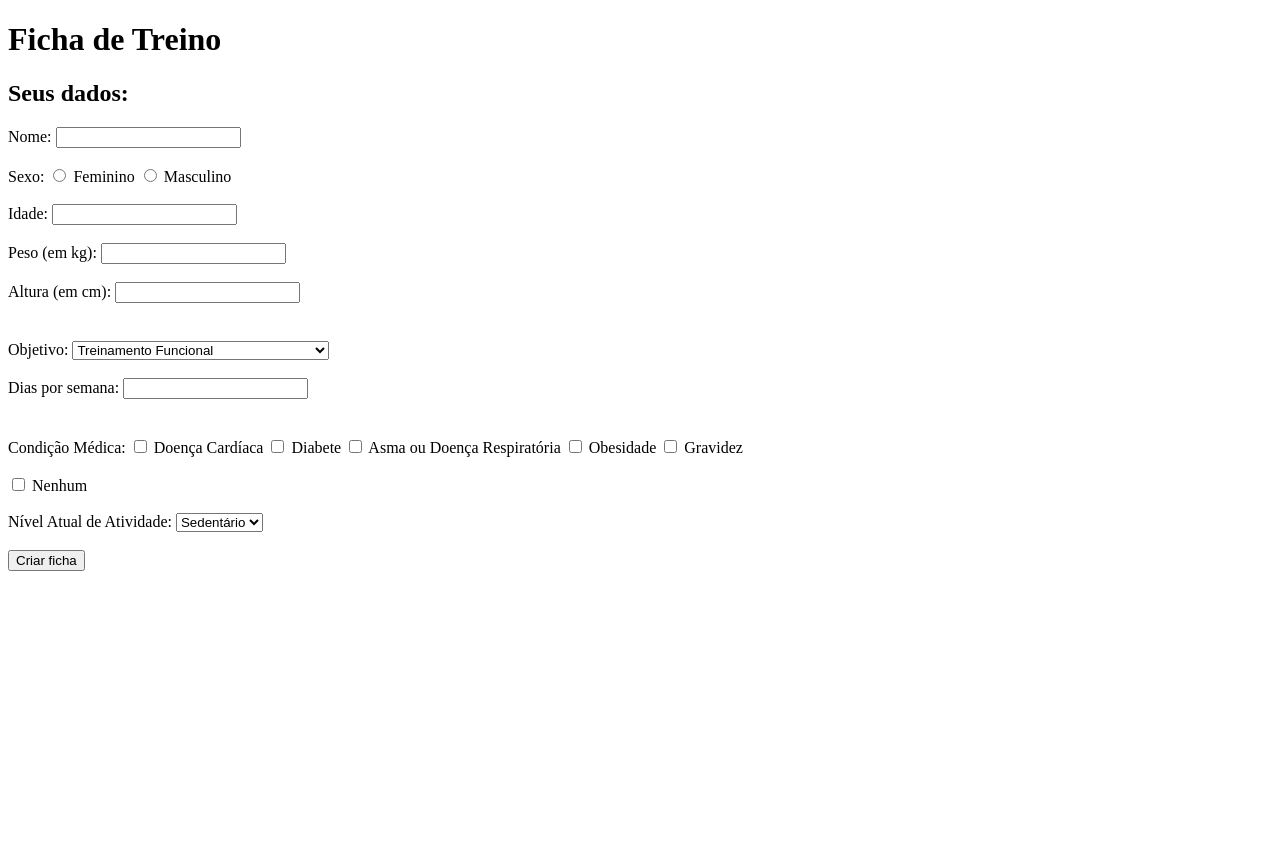
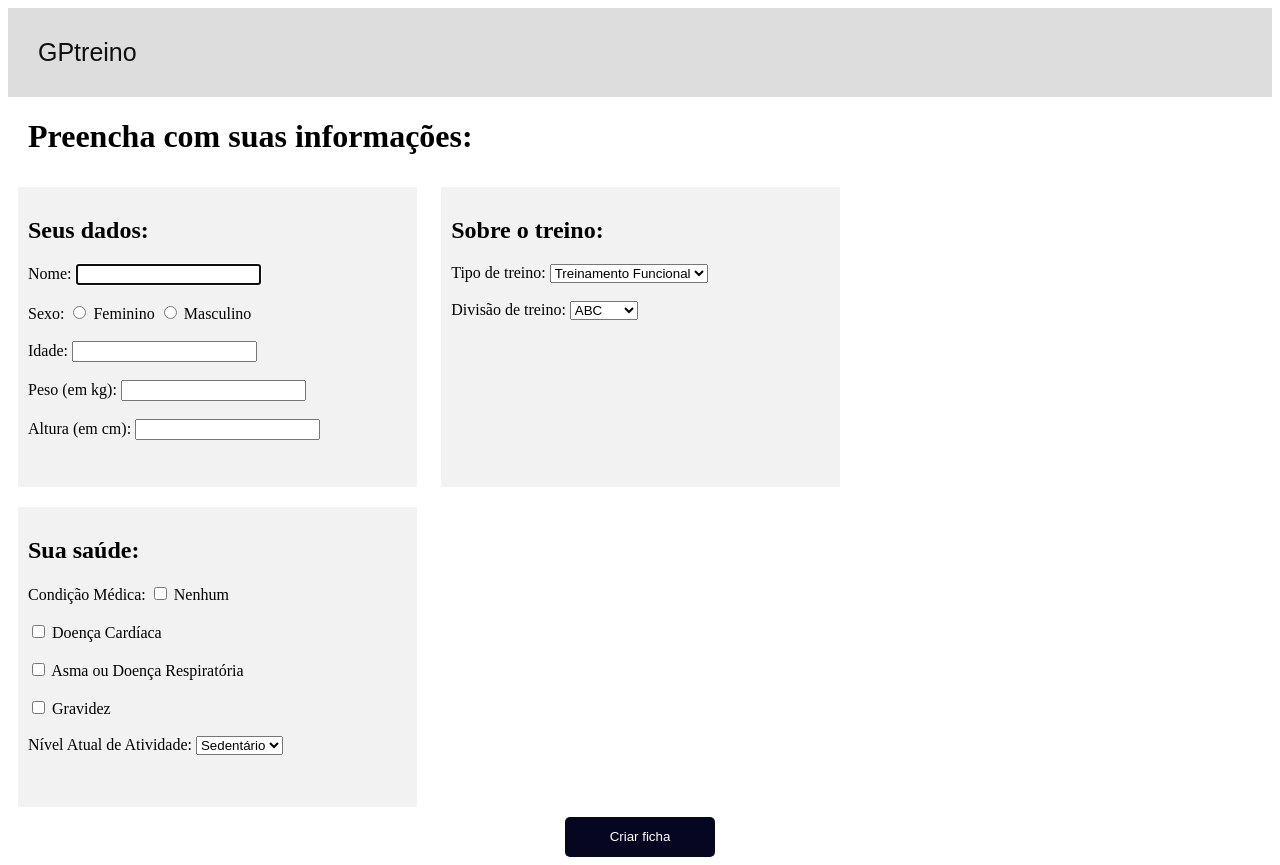
Before and after one commit to restrelas/gptreino, a Flask app: page / in a window 1280 px wide. Before the commit the page ends 571 px from the top, so only its background shows below. Run offline with Flask 3, Linux system fonts and the light colour scheme; some web fonts are replaced.

Commit message:
finalizando

```diff
--- a/app.py
+++ b/app.py
@@ -28,18 +28,17 @@ def receber_dados():
     idade = request.form.get('idade')
     peso = int(request.form.get('peso'))
     altura = int(request.form.get('altura'))
-    objetivo = request.form.get('objetivo')
-    dias = request.form.get('dias')
+    tipo_treino = request.form.get('tipo_treino')
+    divisao_treino = request.form.get('divisao_treino')
     condicao_med = request.form.get('condicao_med[]')
     nivel_atual = request.form.get('nivel_atual')
 
-    dadosPessoais = utils.get_dados_pessoais(nome, sexo, idade,  peso, altura, objetivo, dias, condicao_med, nivel_atual)
+    if condicao_med == None:
+        condicao_med = "nenhum"
 
-    # print(dadosPessoais)
+    dadosPessoais = utils.get_dados_pessoais(nome, sexo, idade,  peso, altura, tipo_treino, divisao_treino, condicao_med, nivel_atual)
 
     csv_data = main.conversation(dadosPessoais)
-
-    # print(csv_data)
 
     session['csv_data'] = csv_data
 
--- a/main.py
+++ b/main.py
@@ -17,8 +17,8 @@ def conversation(dadosPessoais):
         {"role":"assistant", "content": json.dumps(dadosPessoais)},
         {"role": "user", "content": f"""
             Você é um personal trainer e precisa criar uma ficha de treino para {dadosPessoais['nome']}
-            A ficha deve ser dividida por letras para {dadosPessoais['dias']} dias.
-            Numero de exercícios mínimos por treino = 6, máximo = 8.
+            A ficha deve ser dividida em {dadosPessoais['divisao_treino']}.
+            A quantidade de exercícios deve ser variando para cada letra de 7 a 10 exercicios.
             A ficha deve estar estritamente estruturada em CSV,
             com as colunas: 'Treino' (Letra), 'Exercício', 'Séries', 'Repetições' e 'Descanso (segundos)'.
         """}
--- /dev/null
+++ b/static/custom-nav.js
@@ -0,0 +1,38 @@
+class Custom_nav extends HTMLElement{
+
+    constructor(){
+        super()
+    }
+
+    connectedCallback() {
+        let shadow = this.attachShadow({ mode: "closed" });
+        const style = document.createElement("style");
+        style.textContent = `
+          nav a {
+            text-decoration: none;
+            font-family: 'Stock Quote', sans-serif;
+            color: #0f0f0f;
+            font-size: 25px;
+          }
+
+          nav  {
+            background-color: #ddd;
+            padding: 30px;
+          }
+        `;
+
+        const nav = document.createElement("nav");
+        const link = document.createElement("a");
+        link.setAttribute("id", "gptreino");
+        link.setAttribute("href", "/");
+        link.textContent = "GPtreino";
+
+        nav.appendChild(link);
+
+        shadow.appendChild(style);
+        shadow.appendChild(nav);
+      }
+
+}
+
+customElements.define("custom-nav",Custom_nav);
--- /dev/null
+++ b/static/home.css
@@ -0,0 +1,40 @@
+.dados-container, .treino-container, .saude-container {
+    vertical-align: top;
+    display: inline-block;
+    width: 30%;
+
+    height: 280px;
+    margin: 10px;
+    background-color: #f2f2f2;
+    padding: 10px;
+}
+
+button#enviar {
+    display: block;
+    margin: 0 auto;
+    width: 150px;
+    height: 40px;
+    background-color: #070621;
+    color: #fff;
+    border: none;
+    border-radius: 5px;
+}
+
+button#enviar:hover {
+    background-color: #0056b3;
+}
+
+#mensagem {
+    text-align: center;
+    font-family: "Arial", sans-serif;
+    font-size: 24px;
+    margin-top: 20px;
+}
+
+h1 {
+    padding: 0 20px;
+}
+
+input.invalid {
+    border-color: red;
+}
--- a/static/home.js
+++ b/static/home.js
@@ -1,12 +1,74 @@
+
+function validate(){
+    var form = document.getElementById('formulario');
+    var msg = document.getElementById('mensagem');
+    var idade = document.getElementById('idade');
+
+    var valid = true;
+
+    var inputs = []
+    inputs.push(document.getElementById('nome'));
+    inputs.push(document.getElementById('peso'));
+    inputs.push(document.getElementById('altura'));
+
+    for (var i=0; i < inputs.length; i++){
+        if(!inputs[i].value){
+            inputs[i].classList.add("invalid");
+            msg.innerText = "Preencha todos os campos!";
+            valid = false;
+        }else{
+            inputs[i].classList.remove("invalid");
+        }
+    }
+
+    var sexoF = document.getElementById('feminino');
+    var sexoM = document.getElementById('masculino');
+
+    if(!sexoF.checked && !sexoM.checked){
+        msg.innerText = "Preencha todos os campos!";
+        valid = false;
+    }
+
+    if (!idade.value){
+        idade.classList.add("invalid");
+        msg.innerText = "Preencha todos os campos!";
+        valid = false;
+    }
+    else if (idade.value < 18){
+        idade.classList.add("invalid");
+        msg.innerText = "Idade deve ser maior de 18!";
+        valid = false;
+    }
+    msg.style.display = 'block';
+
+    if (valid == true){
+        msg.innerText = "Estou criando uma ficha de treino, aguarde um pouco ..."
+
+        form.action = '/receber-dados';
+        form.submit();
+    }
+}
+
 function init() {
-    document.getElementById('enviar').addEventListener('click', function() {
-        // Exibir mensagem de "processando"
-        document.getElementById('processando').style.display = 'block';
+    var form = document.getElementById('formulario');
 
-        // Submeter o formulário for the processing page
-        document.getElementById('formulario').action = '/receber-dados';
-        document.getElementById('formulario').submit();
+    document.getElementById('enviar').addEventListener('click', validate);
+
+    // Pular entre os inputs com enter
+    var inputs = form.querySelectorAll('input, select');
+
+    for (var i = 0; i < inputs.length; i++) {
+        inputs[i].addEventListener('keydown', function(event) {
+            if (event.key === 'Enter') {
+                event.preventDefault();
+
+                var index = Array.prototype.indexOf.call(inputs, event.target);
+                if (index < inputs.length - 1) {
+                    inputs[index + 1].focus();
+                }
+            }
         });
+    }
 }
 
 document.addEventListener('DOMContentLoaded', init);
--- a/templates/ficha_treino.html
+++ b/templates/ficha_treino.html
@@ -3,9 +3,13 @@
   <head>
     <meta charset="utf-8">
     <link rel="stylesheet" href="static/tabela.css" />
-    <title>Teste</title>
+    <script src="/static/custom-nav.js " type="module"></script>
+    <link href="https://fonts.cdnfonts.com/css/stock-quote" rel="stylesheet">
+    <title>Ficha de treino</title>
   </head>
   <body>
+    <custom-nav></custom-nav>
+
     <h1>Ficha de treino</h1>
 
     <div class="container">
--- a/templates/home.html
+++ b/templates/home.html
@@ -2,60 +2,68 @@
 <html>
 <head>
     <meta charset="UTF-8">
-    <script src="/static/home.js"></script>
+    <script src="/static/home.js" type="module"></script>
+    <script src="/static/custom-nav.js " type="module"></script>
+    <link rel="stylesheet" href="static/home.css" />
+    <link href="https://fonts.cdnfonts.com/css/stock-quote" rel="stylesheet">
     <title>Ficha de Treino</title>
 </head>
 <body>
-    <h1>Ficha de Treino</h1>
+  	<custom-nav></custom-nav>
+
+    <h1>Preencha com suas informações:</h1>
 
     <form id="formulario" method="post" action="/receber-dados">
-        <div>
-            <h2> Seus dados: </h2>
-            Nome: <input type="text" id="nome" name="nome" required><br><br>
-
-            <label>Sexo:</label>
+      <div  class="dados-container">
+      		<h2> Seus dados: </h2>
+            Nome: <input type="text" id="nome" name="nome" required autofocus><br><br>
+            Sexo:
             <input type="radio" id="feminino" name="sexo" value="feminino" required>
             <label for="feminino">Feminino</label>
             <input type="radio" id="masculino" name="sexo" value="masculino" required>
             <label for="masculino">Masculino</label><br><br>
 
-            Idade: <input type="number" id="idade" name="idade" required min="0"><br><br>
+            Idade:
+            <input type="number" id="idade" name="idade" required min="0"><br><br>
 
-            <label for="peso">Peso (em kg):</label>
-            <input type="number" id="peso" name="peso" required><br><br>
+            Peso (em kg):
+            <input type="number" id="peso" name="peso" required min="30"><br><br>
 
-            <label for="altura">Altura (em cm):</label>
-            <input type="number" id="altura" name="altura" required><br><br>
-
-            <h2> </h2>
-            <label>Objetivo:</label>
-            <select name="objetivo" required>
+           	Altura (em cm):
+            <input type="number" id="altura" name="altura" required min="100"><br><br>
+      </div>
+      <div  class="treino-container">
+            <h2> Sobre o treino: </h2>
+        	<label>Tipo de treino:</label>
+            <select name="tipo_treino" required>
                 <option value="treinamento_funcional">Treinamento Funcional</option>
-                <option value="perda_de_peso">Perda de Peso</option>
-                <option value="ganho_de_massa_muscular">Ganho de Massa Muscular</option>
-                <option value="resistencia_cardiovascular">Melhoria da Resistência Cardiovascular</option>
-                <option value="melhoria_da_flexibilidade">Melhoria de Flexibilidade</option>
-                <option value="melhoria_de_postura">Melhoria de Postura</option>
-                <option value="alivio_de_dores_cronicas">Alívio de Dores Crônicas</option>
+                <option value="treino leve">Treino leve</option>
+                <option value="treino cardiovascular">Treino cardiovascular</option>
+                <option value="treino de definição">Treino de definição</option>
+                <option value="treino de força">Treino de força</option>
+                <option value="treino de hipertrofia">Treino de hipertrofia</option>
             </select><br><br>
 
-            <label for="dias">Dias por semana:</label>
-            <input type="number" id="dias" name="dias" required min="0"><br><br>
+            <label>Divisão de treino:</label>
+            <select name="divisao_treino" required>
+                <option value="ABC">ABC</option>
+                <option value="ABCD">ABCD</option>
+                <option value="ABCDE">ABCDE</option>
+            </select><br><br>
+      </div>
 
-            <h2> </h2>
+      <div  class="saude-container">
+        <h2> Sua saúde: </h2>
+        <h2> </h2>
             <label>Condição Médica:</label>
+            <input type="checkbox" id="nenhum" name="condicao_med[]" value="nehuma condiçao medica">
+            <label for="nenhum">Nenhum</label><br><br>
             <input type="checkbox" id="doenca_cardiaca" name="condicao_med[]" value="doença cardiaca">
-            <label for="doenca_cardiaca">Doença Cardíaca</label>
-            <input type="checkbox" id="diabete" name="condicao_med[]" value="diabete">
-            <label for="diabete">Diabete</label>
+            <label for="doenca_cardiaca">Doença Cardíaca</label><br><br>
             <input type="checkbox" id="asma" name="condicao_med[]" value="asma ou doença respiratoria">
-            <label for="asma">Asma ou Doença Respiratória</label>
-            <input type="checkbox" id="obesidade" name="condicao_med[]" value="obesidade">
-            <label for="obesidade">Obesidade</label>
+            <label for="asma">Asma ou Doença Respiratória</label><br><br>
             <input type="checkbox" id="gravidez" name="condicao_med[]" value="gravidez">
             <label for="gravidez">Gravidez</label><br><br>
-            <input type="checkbox" id="nenhum" name="condicao_med[]" value="nehuma condiçao medica">
-            <label for="nenhum">Nenhum</label><br><br>
 
             <label for="nivel_atual">Nível Atual de Atividade:</label>
             <select name="nivel_atual" required>
@@ -63,11 +71,12 @@
                 <option value="moderado de atividade">Moderado</option>
                 <option value="ativo">Ativo</option>
             </select><br><br>
+      </div>
 
-            <button type="button" id="enviar">Criar ficha</button>
-        </div>
+        <button type="button" id="enviar">Criar ficha</button>
+
     </form>
 
-    <div id="processando" style="display: none;">Estou criado uma ficha de treino, aguarde um pouco ...</div>
+    <div id="mensagem" style="display: none;"></div>
 </body>
 </html>
--- a/utils.py
+++ b/utils.py
@@ -1,7 +1,7 @@
 import csv
 import time
 
-def get_dados_pessoais(nome, sexo, idade, peso, altura, objetivo, dias, condicao_med, nivel_atual):
+def get_dados_pessoais(nome, sexo, idade, peso, altura, tipo_treino, divisao_treino, condicao_med, nivel_atual):
 
     info = {
         "nome": nome,
@@ -10,8 +10,8 @@ def get_dados_pessoais(nome, sexo, idade, peso, altura, objetivo, dias, condicao
         "peso": peso,
         "altura (em cm)": altura,
         # "imc": peso/((altura/100)**2),
-        "objetivo": objetivo,
-        "dias": dias,
+        "tipo_treino": tipo_treino,
+        "divisao_treino": divisao_treino,
         "condicao medica": condicao_med,
         "nivel atual de atividades": nivel_atual
 
```
Also changed, not shown: test/test_openai.py (+6 -6 lines), README.md.
